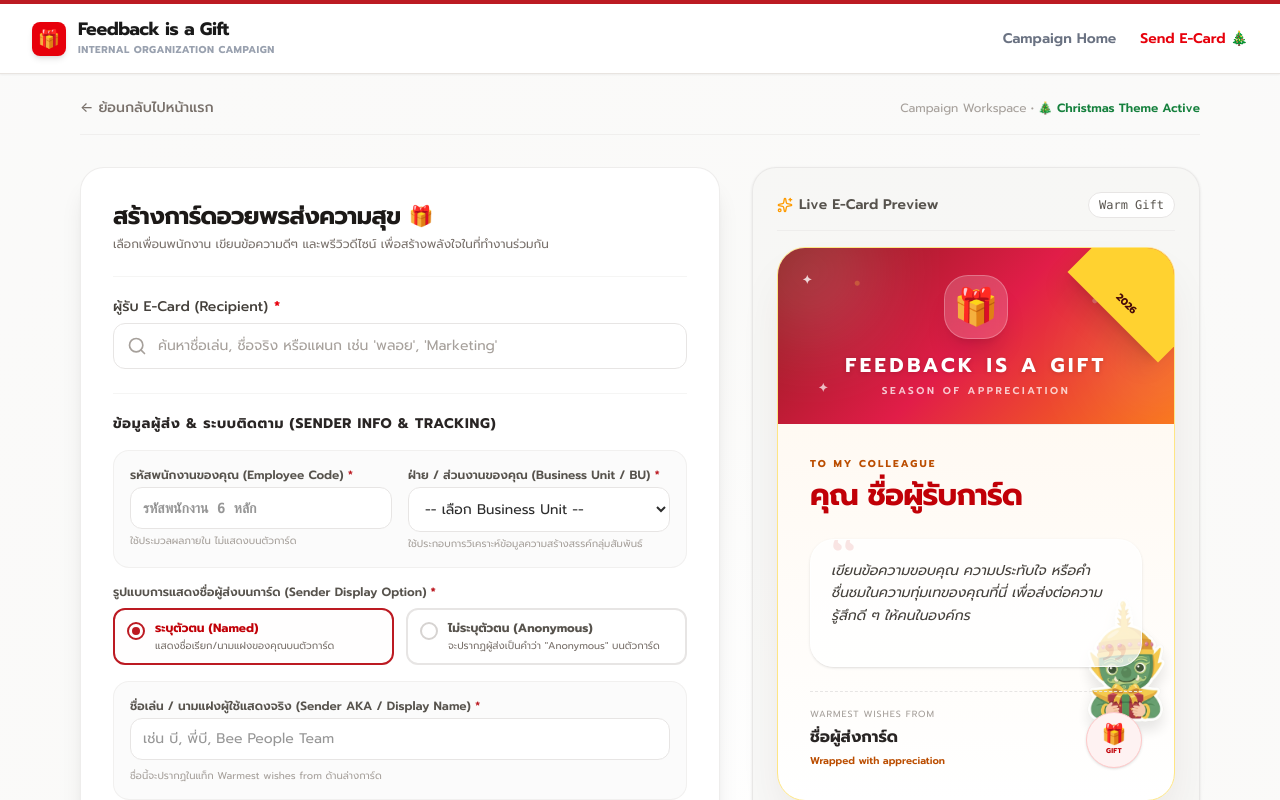
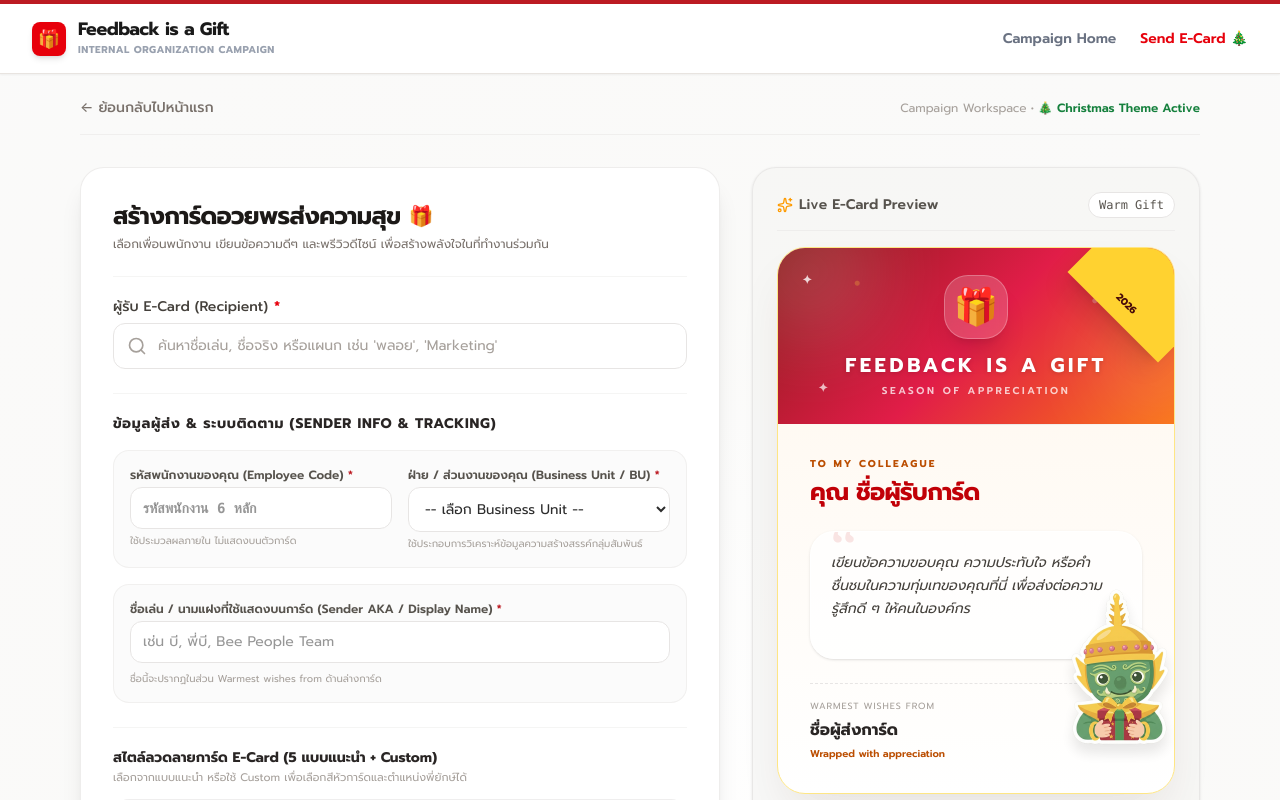
Before and after one commit to Sorawee-f/feedback-is-a-gift, a React (Vite) app: page / in a window 1280 px wide. Both pictures are taken after a click on the button "Send E-Card 🎄". Shown: the top 800 px of the page. Built offline with nearby package versions, Linux system fonts and the light colour scheme.

Commit message:
Add files via upload

```diff
--- a/src/components/ECardForm.tsx
+++ b/src/components/ECardForm.tsx
@@ -4,7 +4,7 @@
  */
 
 import React, { useState } from 'react';
-import { User, Eye, Send, Sparkles, AlertCircle, HelpCircle, Lightbulb } from 'lucide-react';
+import { Send, Lightbulb } from 'lucide-react';
 import { Employee, ECard, CustomCardOptions, YakStickerPosition } from '../types';
 import { CARD_THEMES, FEEDBACK_IDEAS, CardTheme, DEFAULT_CUSTOM_OPTIONS, HEADER_COLOR_OPTIONS, YAK_STICKERS } from '../data';
 import RecipientSearch from './RecipientSearch';
@@ -18,7 +18,6 @@ interface ECardFormProps {
 
 export default function ECardForm({ onSubmitSuccess, onBack }: ECardFormProps) {
   // Input states
-  const [senderMode, setSenderMode] = useState<'named' | 'anonymous'>('named');
   const [employeeCode, setEmployeeCode] = useState('');
   const [senderBU, setSenderBU] = useState<'TVB' | 'VG3' | 'TR' | 'TRL' | 'YOD' | 'SS' | 'EVP' | 'TRC' | ''>('');
   const [senderAka, setSenderAka] = useState('');
@@ -76,11 +75,9 @@ export default function ECardForm({ onSubmitSuccess, onBack }: ECardFormProps) {
       newErrors.senderBU = 'กรุณาเลือกกลุ่มบริษัท / ฝ่าย (BU is required)';
     }
 
-    // Sender Name / AKA validation
-    if (senderMode === 'named') {
+    // Sender display name validation
     if (!senderAka.trim()) {
       newErrors.senderAka = 'กรุณาระบุนามแฝง/ชื่อที่ใช้แสดงบนการ์ด (Sender Display Name is required)';
-      }
     }
 
     setErrors(newErrors);
@@ -101,10 +98,10 @@ export default function ECardForm({ onSubmitSuccess, onBack }: ECardFormProps) {
 
       const newCard: ECard = {
         cardId: generatedMockCardId,
-        senderMode: senderMode,
+        senderMode: 'named',
         employeeCode: employeeCode,
         senderBU: senderBU as ECard['senderBU'],
-        senderAka: senderMode === 'named' ? senderAka.trim() : '',
+        senderAka: senderAka.trim(),
         recipientEmployeeId: selectedRecipient!.employeeId,
         recipientName: selectedRecipient!.nickname,
         recipientEmail: selectedRecipient!.email,
@@ -262,79 +259,10 @@ export default function ECardForm({ onSubmitSuccess, onBack }: ECardFormProps) {
               </div>
             </div>
 
-            {/* Named or Anonymous Option */}
-            <div className="space-y-2">
-              <label className="block text-xs font-semibold text-stone-600">
-                รูปแบบการแสดงชื่อผู้ส่งบนการ์ด (Sender Display Option) <span className="text-red-650 font-bold">*</span>
-              </label>
-              <div className="grid grid-cols-2 gap-3">
-                <button
-                  type="button"
-                  id="mode-named-button"
-                  onClick={() => {
-                    setSenderMode('named');
-                    setErrors((p) => {
-                      const copy = { ...p };
-                      delete copy.senderAka;
-                      return copy;
-                    });
-                  }}
-                  className={`py-2.5 px-3 rounded-xl text-left border-2 transition-all flex items-start gap-2.5 cursor-pointer ${
-                    senderMode === 'named'
-                      ? 'border-red-650 bg-red-50/10 text-red-700'
-                      : 'border-stone-200 hover:border-stone-300 bg-white text-stone-600'
-                  }`}
-                >
-                  <div className={`mt-0.5 h-4.5 w-4.5 rounded-full border-2 flex items-center justify-center shrink-0 ${
-                    senderMode === 'named' ? 'border-red-650' : 'border-stone-300'
-                  }`}>
-                    {senderMode === 'named' && <div className="h-2 w-2 bg-red-650 rounded-full" />}
-                  </div>
-                  <div>
-                    <strong className="text-xs font-bold block">ระบุตัวตน (Named)</strong>
-                    <span className="text-[10px] block text-stone-500 mt-0.5 leading-normal">
-                      แสดงชื่อเรียก/นามแฝงของคุณบนตัวการ์ด
-                    </span>
-                  </div>
-                </button>
-
-                <button
-                  type="button"
-                  id="mode-anonymous-button"
-                  onClick={() => {
-                    setSenderMode('anonymous');
-                    setErrors((p) => {
-                      const copy = { ...p };
-                      delete copy.senderAka;
-                      return copy;
-                    });
-                  }}
-                  className={`py-2.5 px-3 rounded-xl text-left border-2 transition-all flex items-start gap-2.5 cursor-pointer ${
-                    senderMode === 'anonymous'
-                      ? 'border-red-650 bg-red-50/10 text-red-700'
-                      : 'border-stone-200 hover:border-stone-300 bg-white text-stone-600'
-                  }`}
-                >
-                  <div className={`mt-0.5 h-4.5 w-4.5 rounded-full border-2 flex items-center justify-center shrink-0 ${
-                    senderMode === 'anonymous' ? 'border-red-650' : 'border-stone-300'
-                  }`}>
-                    {senderMode === 'anonymous' && <div className="h-2 w-2 bg-red-650 rounded-full" />}
-                  </div>
-                  <div>
-                    <strong className="text-xs font-bold block">ไม่ระบุตัวตน (Anonymous)</strong>
-                    <span className="text-[10px] block text-stone-500 mt-0.5 leading-normal">
-                      จะปรากฏผู้ส่งเป็นคำว่า "Anonymous" บนตัวการ์ด
-                    </span>
-                  </div>
-                </button>
-              </div>
-            </div>
-
-            {/* Conditional Display Name (AKA) Input */}
-            {senderMode === 'named' && (
+            {/* Sender Display Name (AKA) Input */}
             <div id="named-sender-inputs" className="bg-stone-50/70 p-4 rounded-2xl border border-stone-200/55 animate-fade-in space-y-1">
               <label className="block text-xs font-semibold text-stone-600 mb-1">
-                  ชื่อเล่น / นามแฝงผู้ใช้แสดงจริง (Sender AKA / Display Name) <span className="text-red-650">*</span>
+                ชื่อเล่น / นามแฝงที่ใช้แสดงบนการ์ด (Sender AKA / Display Name) <span className="text-red-650">*</span>
               </label>
               <input
                 type="text"
@@ -356,12 +284,11 @@ export default function ECardForm({ onSubmitSuccess, onBack }: ECardFormProps) {
                   errors.senderAka ? 'border-red-500 focus:ring-red-500' : 'border-stone-200 focus:ring-emerald-700 focus:border-emerald-700'
                 } rounded-xl text-sm font-sans outline-none focus:ring-1 focus:bg-white`}
               />
-                <span className="text-[10px] text-stone-400 block mt-1">ชื่อนี้จะปรากฏในแท็ก Warmest wishes from ด้านล่างการ์ด</span>
+              <span className="text-[10px] text-stone-400 block mt-1">ชื่อนี้จะปรากฏในส่วน Warmest wishes from ด้านล่างการ์ด</span>
               {errors.senderAka && (
                 <span className="text-[11px] text-red-650 font-medium block mt-1">• {errors.senderAka}</span>
               )}
             </div>
-            )}
           </div>
 
           {/* SECTION 3: CARD DESIGN PRESETS (5 default + 1 custom) */}
@@ -473,10 +400,9 @@ export default function ECardForm({ onSubmitSuccess, onBack }: ECardFormProps) {
                   <label className="block text-xs font-semibold text-stone-600 mb-2">
                     ตำแหน่งพี่ยักษ์ (Sticker Position)
                   </label>
-                  <div className="grid grid-cols-3 gap-2">
+                  <div className="grid grid-cols-2 gap-2">
                     {[
-                      { value: 'bottom-left', label: 'ซ้าย' },
-                      { value: 'bottom-right', label: 'ขวา' },
+                      { value: 'bottom-right', label: 'แสดงมุมขวา' },
                       { value: 'none', label: 'ไม่แสดง' },
                     ].map((option) => (
                       <button
@@ -618,7 +544,7 @@ export default function ECardForm({ onSubmitSuccess, onBack }: ECardFormProps) {
             recipientName={selectedRecipient ? selectedRecipient.nickname : ''}
             recipientDepartment={selectedRecipient ? selectedRecipient.department : ''}
             message={message}
-            senderMode={senderMode}
+            senderMode="named"
             senderAka={senderAka}
             activeTheme={activeTheme}
             customOptions={isCustomTheme ? customOptions : undefined}
--- a/src/components/ECardPreview.tsx
+++ b/src/components/ECardPreview.tsx
@@ -55,10 +55,9 @@ export default function ECardPreview({
   const messageFontSizeClass = getMessageFontSize(message);
   const messageLineHeightClass = getMessageLineHeight(message);
 
-  const stickerPositionClass = visualTheme.yakPosition === 'bottom-left'
-    ? 'left-[-8px] bottom-[76px]'
-    : 'right-[-8px] bottom-[76px]';
+  const stickerPositionClass = 'right-[-10px] bottom-[46px]';
   const shouldShowSticker = Boolean(visualTheme.yakStickerSrc && visualTheme.yakPosition !== 'none');
+  const footerPaddingClass = shouldShowSticker ? 'pr-24 sm:pr-28 md:pr-32' : '';
 
   return (
     <div
@@ -78,7 +77,7 @@ export default function ECardPreview({
       {/* Actual E-Card Container */}
       <div
         id="real-ecard"
-        className={`w-full max-w-[440px] rounded-[28px] shadow-2xl overflow-hidden flex flex-col border ${visualTheme.frameClass} transition-all duration-300 relative ${visualTheme.bodyBg}`}
+        className={`w-full max-w-[500px] rounded-[28px] shadow-2xl overflow-hidden flex flex-col border ${visualTheme.frameClass} transition-all duration-300 relative ${visualTheme.bodyBg}`}
       >
         {/* Card Header */}
         <div className={`h-44 ${visualTheme.headerBg} relative flex flex-col items-center justify-center overflow-hidden transition-all duration-300`}>
@@ -127,7 +126,7 @@ export default function ECardPreview({
               src={visualTheme.yakStickerSrc}
               alt=""
               aria-hidden="true"
-              className={`pointer-events-none absolute ${stickerPositionClass} z-0 w-20 sm:w-24 md:w-28 max-h-32 object-contain opacity-95 drop-shadow-xl select-none`}
+              className={`pointer-events-none absolute ${stickerPositionClass} z-20 w-24 sm:w-28 md:w-32 max-h-40 object-contain opacity-95 drop-shadow-xl select-none`}
               onError={(event) => {
                 event.currentTarget.style.display = 'none';
               }}
@@ -139,14 +138,9 @@ export default function ECardPreview({
             <p className={`text-[10px] font-extrabold uppercase tracking-[0.22em] font-sans ${visualTheme.eyebrowText}`}>
               To My Colleague
             </p>
-            <h2 className={`text-2xl md:text-3xl font-black ${visualTheme.accentText} tracking-tight font-sans leading-tight`}>
-              คุณ {displayRecipient}
+            <h2 className={`text-xl md:text-2xl font-black ${visualTheme.accentText} tracking-tight font-sans leading-tight break-words`}>
+              คุณ {displayRecipient}{recipientDepartment ? ` : ${recipientDepartment}` : ''}
             </h2>
-            {recipientDepartment && (
-              <span className="inline-flex rounded-full bg-white/75 border border-stone-200 px-2.5 py-1 text-[10px] font-semibold text-stone-500 font-sans">
-                {recipientDepartment}
-              </span>
-            )}
           </div>
 
           {/* Message Block */}
@@ -159,7 +153,7 @@ export default function ECardPreview({
           </div>
 
           {/* Closing / Footer */}
-          <div className="relative z-10 pt-4 border-t border-dashed border-stone-200 flex justify-between items-end gap-4">
+          <div className={`relative z-10 pt-4 ${footerPaddingClass} border-t border-dashed border-stone-200`}>
             <div className="space-y-1 min-w-0">
               <p className="text-[9px] text-stone-400 uppercase tracking-widest font-sans">
                 Warmest wishes from
@@ -171,12 +165,6 @@ export default function ECardPreview({
                 {visualTheme.closingLine}
               </p>
             </div>
-
-            {/* Seal Stamp */}
-            <div className={`h-14 w-14 rounded-full border shadow-sm flex flex-col items-center justify-center select-none shrink-0 ${visualTheme.sealClass}`}>
-              <span className="text-xl leading-none">{visualTheme.stampEmoji}</span>
-              <span className="text-[7px] font-black uppercase tracking-wider mt-0.5">Gift</span>
-            </div>
           </div>
         </div>
       </div>
--- a/src/data.ts
+++ b/src/data.ts
@@ -286,7 +286,7 @@ export const CARD_THEMES: CardTheme[] = [
     id: 'custom',
     name: 'Custom Card',
     shortName: 'Custom',
-    description: 'เลือกสีหัวการ์ดและตำแหน่งพี่ยักษ์เองแบบง่าย ๆ',
+    description: 'เลือกสีหัวการ์ดและเลือกแสดงพี่ยักษ์มุมขวาได้แบบง่าย ๆ',
     headerBg: HEADER_COLOR_OPTIONS[0].headerBg,
     bodyBg: 'bg-[linear-gradient(180deg,#fffaf0,#ffffff)]',
     frameClass: HEADER_COLOR_OPTIONS[0].frameClass,
--- a/src/types.ts
+++ b/src/types.ts
@@ -15,7 +15,7 @@ export type SenderMode = 'named' | 'anonymous';
 
 export type SenderBU = 'TVB' | 'VG3' | 'TR' | 'TRL' | 'YOD' | 'SS' | 'EVP' | 'TRC';
 
-export type YakStickerPosition = 'bottom-left' | 'bottom-right' | 'none';
+export type YakStickerPosition = 'bottom-right' | 'none';
 
 export interface CustomCardOptions {
   headerColor: 'red' | 'emerald' | 'navy' | 'gold' | 'pink' | 'purple';
@@ -28,7 +28,7 @@ export interface ECard {
   senderMode: SenderMode;
   employeeCode: string; // 6-digit string
   senderBU: SenderBU;
-  senderAka: string; // display name shown if senderMode is Named
+  senderAka: string; // display name shown on the card
   recipientEmployeeId: string;
   recipientName: string;
   recipientEmail: string;
```
Lines whose indentation alone changed are shown as unchanged.
